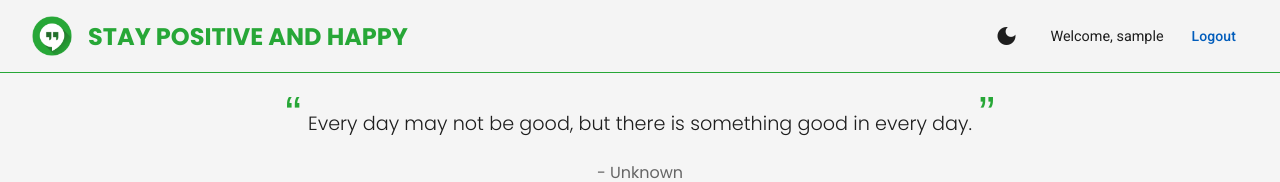
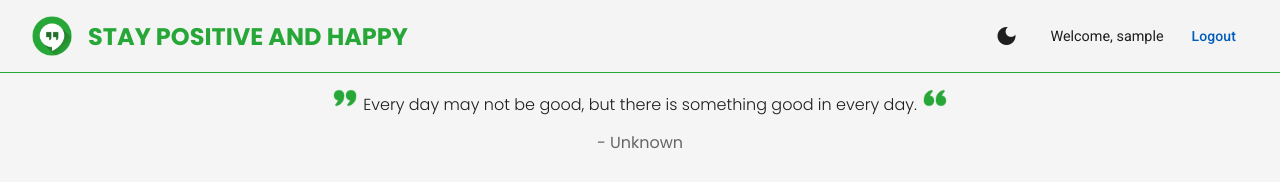
Before and after one commit to LejeuneA/positive-quotes-app, an Angular app: page /home in a window 1280 px wide. Shown: the top 182 px of the page. Built offline with nearby package versions, Linux system fonts and the light colour scheme; no server answers; sample sign-in values are in the browser's storage.

Commit message:
quote icon

```diff
--- a/src/app/components/quote/quote.component.html
+++ b/src/app/components/quote/quote.component.html
@@ -1,8 +1,8 @@
 <div class="quote-container">
   <p class="quote-text">
-    <span class="quote-icon start">“</span>
-    {{ quote }}
-    <span class="quote-icon end">”</span>
+    <img class="quote-icon start" src="../../../assets/icons/quote.png" alt="">
+    {{ displayQuote }}
+    <img class="quote-icon end" src="../../../assets/icons/quote.png" alt="">
   </p>
-  <p class="quote-author">- {{ author }}</p>
+  <p class="quote-author">{{ displayAuthor }}</p>
 </div>
--- a/src/app/components/quote/quote.component.scss
+++ b/src/app/components/quote/quote.component.scss
@@ -7,15 +7,15 @@
   background-color: inherit;
 
   .quote-text {
-    font-size: 1.2rem;
+    font-size: 1rem;
     font-weight: 300;
     color: inherit;
     margin-top: 0;
+    line-height: 1.2rem;
 
     .quote-icon {
-      font-size: 24px;
-      color: $primary-color;
-      font-family: "Biz UDGothic", sans-serif;
+      width: 24px;
+      height: 24px;
     }
 
     .quote-icon.start {
@@ -26,6 +26,7 @@
     .quote-icon.end {
       margin-left: 0.1rem;
       font-size: 3rem;
+      transform: rotate(180deg);
     }
   }
 
```
Also changed, not shown: src/assets/icons/quote.png (added).
